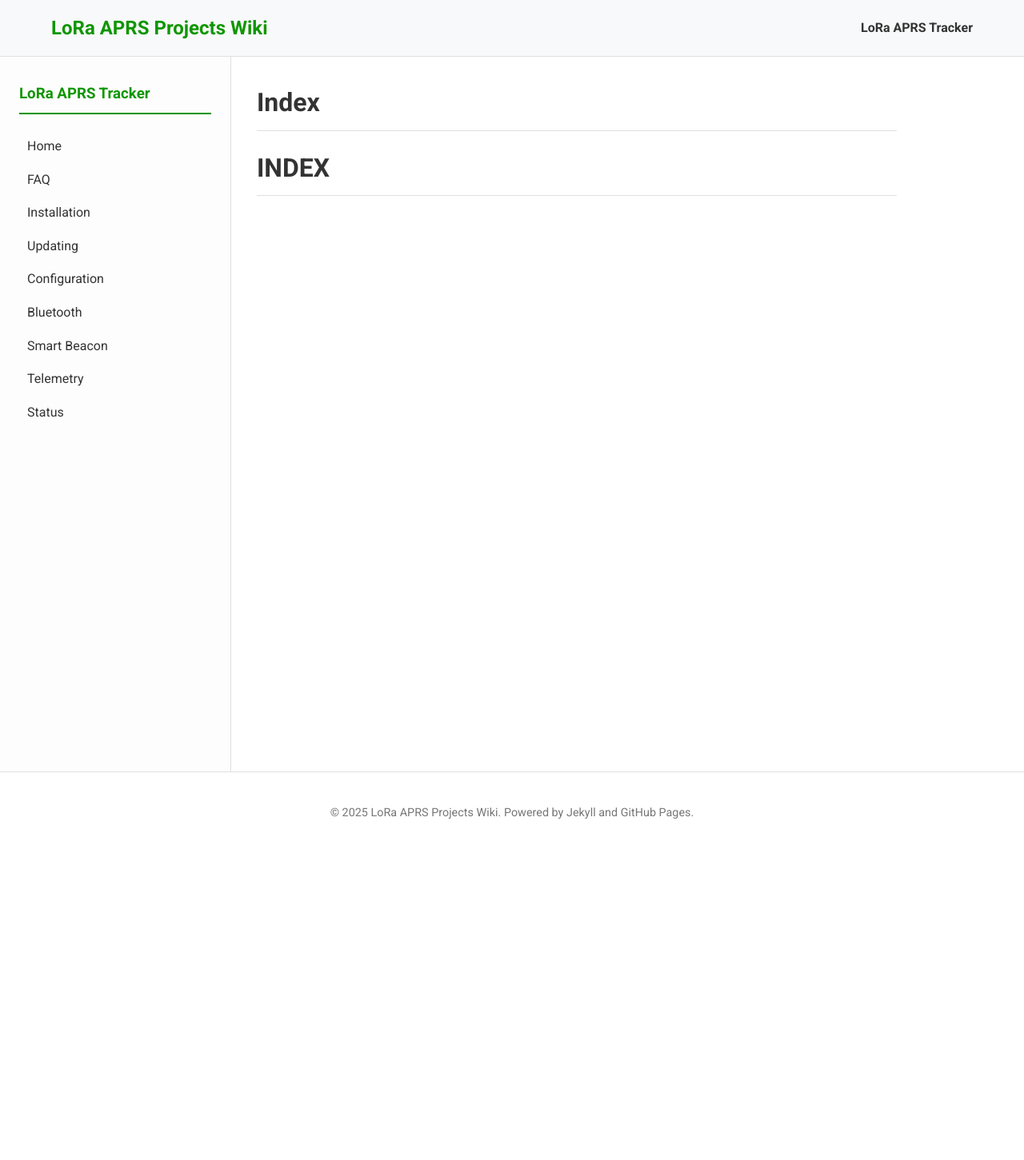
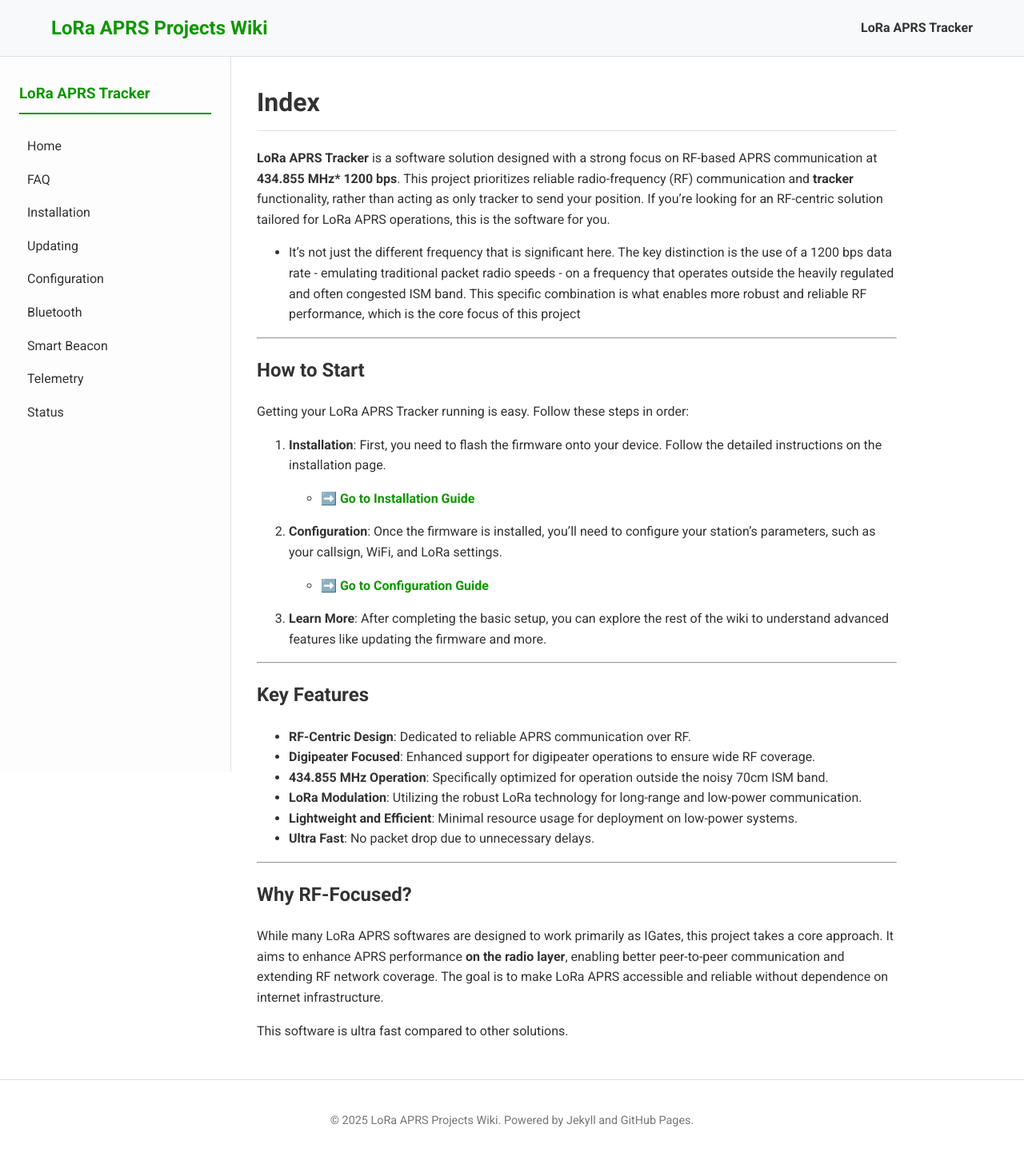
Before and after one commit to SQ2CPA/LoRa_APRS_Wiki, a Jekyll site: the page built from lora_aprs_tracker/index.md, in a window 1280 px wide. Shown: the whole page at 80% size. Built offline with Jekyll 4.4.1, drawn with Linux system fonts in a browser that asks for light colours; before the commit the page ends 1066 px from its top, so only the background shows below that.

Commit message:
feat: lora aprs tracker home

```diff
--- a/_includes/sidebar.html
+++ b/_includes/sidebar.html
@@ -1,7 +1,9 @@
 <nav class="sidebar-nav">
     <h3>LoRa APRS Tracker</h3>
     <ul>
-        <li><a href="{{ '/lora_aprs_tracker/' | relative_url }}">Home</a></li>
+        <li>
+            <a href="{{ '/lora_aprs_tracker/index/' | relative_url }}">Home</a>
+        </li>
         <li>
             <a href="{{ '/lora_aprs_tracker/faq/' | relative_url }}">FAQ</a>
         </li>
--- a/lora_aprs_tracker/index.md
+++ b/lora_aprs_tracker/index.md
@@ -4,4 +4,41 @@
 permalink: /lora_aprs_tracker/index/
 ---
 
-# INDEX
+**LoRa APRS Tracker** is a software solution designed with a strong focus on RF-based APRS communication at **434.855 MHz\*** **1200 bps**. This project prioritizes reliable radio-frequency (RF) communication and **tracker** functionality, rather than acting as only tracker to send your position. If you're looking for an RF-centric solution tailored for LoRa APRS operations, this is the software for you.
+
+-   It's not just the different frequency that is significant here. The key distinction is the use of a 1200 bps data rate - emulating traditional packet radio speeds - on a frequency that operates outside the heavily regulated and often congested ISM band. This specific combination is what enables more robust and reliable RF performance, which is the core focus of this project
+
+---
+
+## How to Start
+
+Getting your LoRa APRS Tracker running is easy. Follow these steps in order:
+
+1.  **Installation**: First, you need to flash the firmware onto your device. Follow the detailed instructions on the installation page.
+
+    -   **➡️ [Go to Installation Guide](https://github.com/SQ2CPA/LoRa_APRS_Tracker/wiki/Installation)**
+
+2.  **Configuration**: Once the firmware is installed, you'll need to configure your station's parameters, such as your callsign, WiFi, and LoRa settings.
+
+    -   **➡️ [Go to Configuration Guide](https://github.com/SQ2CPA/LoRa_APRS_Tracker/wiki/Configuration)**
+
+3.  **Learn More**: After completing the basic setup, you can explore the rest of the wiki to understand advanced features like updating the firmware and more.
+
+---
+
+## Key Features
+
+-   **RF-Centric Design**: Dedicated to reliable APRS communication over RF.
+-   **Digipeater Focused**: Enhanced support for digipeater operations to ensure wide RF coverage.
+-   **434.855 MHz Operation**: Specifically optimized for operation outside the noisy 70cm ISM band.
+-   **LoRa Modulation**: Utilizing the robust LoRa technology for long-range and low-power communication.
+-   **Lightweight and Efficient**: Minimal resource usage for deployment on low-power systems.
+-   **Ultra Fast**: No packet drop due to unnecessary delays.
+
+---
+
+## Why RF-Focused?
+
+While many LoRa APRS softwares are designed to work primarily as IGates, this project takes a core approach. It aims to enhance APRS performance **on the radio layer**, enabling better peer-to-peer communication and extending RF network coverage. The goal is to make LoRa APRS accessible and reliable without dependence on internet infrastructure.
+
+This software is ultra fast compared to other solutions.
```
